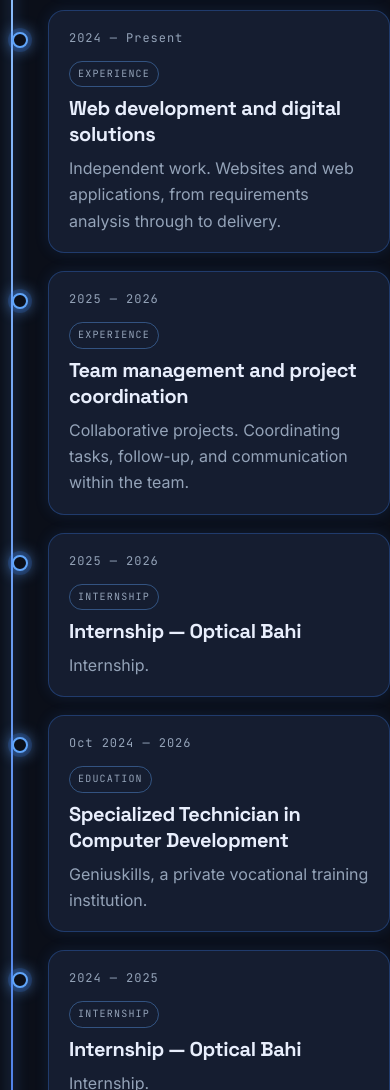
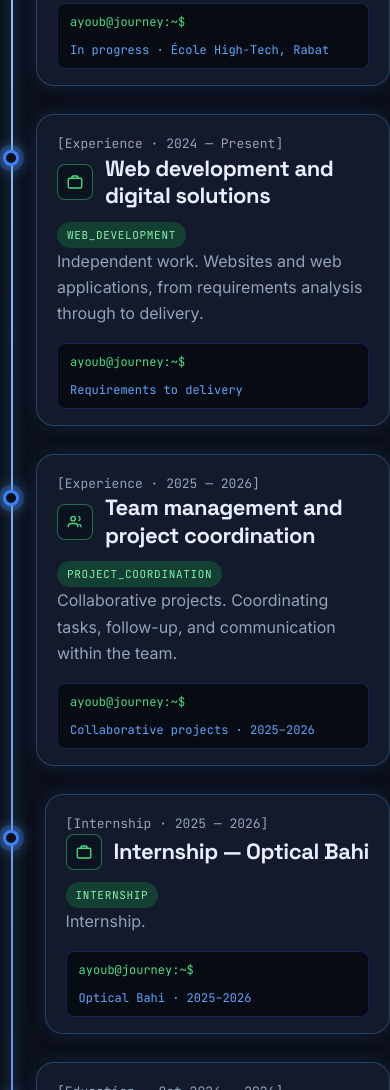
Before and after one commit to TORNADO984/TORNADO984.github.io, a plain HTML site: page index.html in a window 390 px wide. Shown: the part 10910-12000 px from the top of the page. Drawn offline with Linux system fonts and the light colour scheme.

Commit message:
Restyle the journey timeline to the reference layout.
Keep the current CV entries and alternate the cards around a glowing center line.

Co-authored-by: AYOUB ELOUARDI <ciferlu4@gmail.com>

```diff
--- a/index.html
+++ b/index.html
@@ -173,102 +173,93 @@
     <li class="milestone">
       <span class="milestone-node" aria-hidden="true"></span>
       <article class="milestone-card">
-        <div class="milestone-top">
-          <p class="milestone-date">Oct 2026 — Present</p>
-          <p class="milestone-badge">EDUCATION</p>
-        </div>
-        <h3>Professional Licence in DevOps</h3>
+        <p class="milestone-kicker">[Education · Oct 2026 — Present]</p>
+        <div class="milestone-heading"><span class="milestone-icon" aria-hidden="true"><svg viewBox="0 0 24 24" width="18" height="18" fill="none" stroke="currentColor" stroke-width="1.8"><path d="M3 9.5 12 5l9 4.5-9 4.5L3 9.5Z"/><path d="M7 12v4.5c0 .8 2.2 2.5 5 2.5s5-1.7 5-2.5V12"/></svg></span><h3>Professional Licence in DevOps</h3></div>
+        <p class="milestone-badge edu">DEVOPS_LICENCE</p>
         <p>École High-Tech, Rabat. In progress.</p>
+        <div class="milestone-term"><span class="prompt">ayoub@journey:~$</span><span class="note">In progress · École High-Tech, Rabat</span></div>
       </article>
     </li>
     <li class="milestone">
       <span class="milestone-node" aria-hidden="true"></span>
       <article class="milestone-card">
-        <div class="milestone-top">
-          <p class="milestone-date">2024 — Present</p>
-          <p class="milestone-badge">EXPERIENCE</p>
-        </div>
-        <h3>Web development and digital solutions</h3>
+        <p class="milestone-kicker">[Experience · 2024 — Present]</p>
+        <div class="milestone-heading"><span class="milestone-icon job" aria-hidden="true"><svg viewBox="0 0 24 24" width="18" height="18" fill="none" stroke="currentColor" stroke-width="1.8"><rect x="3" y="7" width="18" height="13" rx="2"/><path d="M8 7V5.5A1.5 1.5 0 0 1 9.5 4h5A1.5 1.5 0 0 1 16 5.5V7"/></svg></span><h3>Web development and digital solutions</h3></div>
+        <p class="milestone-badge job">WEB_DEVELOPMENT</p>
         <p>Independent work. Websites and web applications, from requirements analysis through to delivery.</p>
+        <div class="milestone-term"><span class="prompt">ayoub@journey:~$</span><span class="note">Requirements to delivery</span></div>
       </article>
     </li>
     <li class="milestone">
       <span class="milestone-node" aria-hidden="true"></span>
       <article class="milestone-card">
-        <div class="milestone-top">
-          <p class="milestone-date">2025 — 2026</p>
-          <p class="milestone-badge">EXPERIENCE</p>
-        </div>
-        <h3>Team management and project coordination</h3>
+        <p class="milestone-kicker">[Experience · 2025 — 2026]</p>
+        <div class="milestone-heading"><span class="milestone-icon job" aria-hidden="true"><svg viewBox="0 0 24 24" width="18" height="18" fill="none" stroke="currentColor" stroke-width="1.8"><path d="M16 19v-1a4 4 0 0 0-4-4H7a4 4 0 0 0-4 4v1"/><circle cx="9.5" cy="7.5" r="3"/><path d="M20 19v-1a3.5 3.5 0 0 0-2.5-3.3"/><path d="M16.5 4.6a3 3 0 0 1 0 5.8"/></svg></span><h3>Team management and project coordination</h3></div>
+        <p class="milestone-badge job">PROJECT_COORDINATION</p>
         <p>Collaborative projects. Coordinating tasks, follow-up, and communication within the team.</p>
+        <div class="milestone-term"><span class="prompt">ayoub@journey:~$</span><span class="note">Collaborative projects · 2025–2026</span></div>
       </article>
     </li>
     <li class="milestone">
       <span class="milestone-node" aria-hidden="true"></span>
       <article class="milestone-card">
-        <div class="milestone-top">
-          <p class="milestone-date">2025 — 2026</p>
-          <p class="milestone-badge">INTERNSHIP</p>
-        </div>
-        <h3>Internship — Optical Bahi</h3>
+        <p class="milestone-kicker">[Internship · 2025 — 2026]</p>
+        <div class="milestone-heading"><span class="milestone-icon job" aria-hidden="true"><svg viewBox="0 0 24 24" width="18" height="18" fill="none" stroke="currentColor" stroke-width="1.8"><rect x="3" y="7" width="18" height="13" rx="2"/><path d="M8 7V5.5A1.5 1.5 0 0 1 9.5 4h5A1.5 1.5 0 0 1 16 5.5V7"/></svg></span><h3>Internship — Optical Bahi</h3></div>
+        <p class="milestone-badge job">INTERNSHIP</p>
         <p>Internship.</p>
+        <div class="milestone-term"><span class="prompt">ayoub@journey:~$</span><span class="note">Optical Bahi · 2025–2026</span></div>
       </article>
     </li>
     <li class="milestone">
       <span class="milestone-node" aria-hidden="true"></span>
       <article class="milestone-card">
-        <div class="milestone-top">
-          <p class="milestone-date">Oct 2024 — 2026</p>
-          <p class="milestone-badge">EDUCATION</p>
-        </div>
-        <h3>Specialized Technician in Computer Development</h3>
+        <p class="milestone-kicker">[Education · Oct 2024 — 2026]</p>
+        <div class="milestone-heading"><span class="milestone-icon" aria-hidden="true"><svg viewBox="0 0 24 24" width="18" height="18" fill="none" stroke="currentColor" stroke-width="1.8"><path d="M4 5.5A2.5 2.5 0 0 1 6.5 3H20v16H6.5A2.5 2.5 0 0 0 4 21.5Z"/><path d="M4 5.5A2.5 2.5 0 0 1 6.5 8H20"/></svg></span><h3>Specialized Technician in Computer Development</h3></div>
+        <p class="milestone-badge edu">COMPUTER_DEVELOPMENT</p>
         <p>Geniuskills, a private vocational training institution.</p>
+        <div class="milestone-term"><span class="prompt">ayoub@journey:~$</span><span class="note">Geniuskills · Oct 2024–2026</span></div>
       </article>
     </li>
     <li class="milestone">
       <span class="milestone-node" aria-hidden="true"></span>
       <article class="milestone-card">
-        <div class="milestone-top">
-          <p class="milestone-date">2024 — 2025</p>
-          <p class="milestone-badge">INTERNSHIP</p>
-        </div>
-        <h3>Internship — Optical Bahi</h3>
+        <p class="milestone-kicker">[Internship · 2024 — 2025]</p>
+        <div class="milestone-heading"><span class="milestone-icon job" aria-hidden="true"><svg viewBox="0 0 24 24" width="18" height="18" fill="none" stroke="currentColor" stroke-width="1.8"><rect x="3" y="7" width="18" height="13" rx="2"/><path d="M8 7V5.5A1.5 1.5 0 0 1 9.5 4h5A1.5 1.5 0 0 1 16 5.5V7"/></svg></span><h3>Internship — Optical Bahi</h3></div>
+        <p class="milestone-badge job">INTERNSHIP</p>
         <p>Internship.</p>
+        <div class="milestone-term"><span class="prompt">ayoub@journey:~$</span><span class="note">Optical Bahi · 2024–2025</span></div>
       </article>
     </li>
     <li class="milestone">
       <span class="milestone-node" aria-hidden="true"></span>
       <article class="milestone-card">
-        <div class="milestone-top">
-          <p class="milestone-date">2023</p>
-          <p class="milestone-badge">EXPERIENCE</p>
-        </div>
-        <h3>Digital marketing and business development</h3>
+        <p class="milestone-kicker">[Experience · 2023]</p>
+        <div class="milestone-heading"><span class="milestone-icon job" aria-hidden="true"><svg viewBox="0 0 24 24" width="18" height="18" fill="none" stroke="currentColor" stroke-width="1.8"><path d="M4 10v8a2 2 0 0 0 2 2h12a2 2 0 0 0 2-2v-8"/><path d="m3 10 9-6 9 6"/><path d="M9 20v-5h6v5"/></svg></span><h3>Digital marketing and business development</h3></div>
+        <p class="milestone-badge job">DIGITAL_MARKETING</p>
         <p>Independent work. Promotion of online services, digital visibility, and client relations.</p>
+        <div class="milestone-term"><span class="prompt">ayoub@journey:~$</span><span class="note">Online services · 2023</span></div>
       </article>
     </li>
     <li class="milestone">
       <span class="milestone-node" aria-hidden="true"></span>
       <article class="milestone-card">
-        <div class="milestone-top">
-          <p class="milestone-date">Nov 2026</p>
-          <p class="milestone-badge">CREDENTIALS</p>
-        </div>
-        <h3>Eight security certifications</h3>
+        <p class="milestone-kicker">[Security · Nov 2026]</p>
+        <div class="milestone-heading"><span class="milestone-icon sec" aria-hidden="true"><svg viewBox="0 0 24 24" width="18" height="18" fill="none" stroke="currentColor" stroke-width="1.8"><path d="M12 3 5 6v6c0 4.2 2.8 7.2 7 9 4.2-1.8 7-4.8 7-9V6Z"/></svg></span><h3>Eight security certifications</h3></div>
+        <p class="milestone-badge sec">SECURITY_CERTIFICATIONS</p>
         <p>CCEP, CTIGA, and CLLMSE from Red Team Leaders. Application Security Foundations Level 1, Secure Coding, and Security Headers from Semgrep. Fundamentals of DevOps on AWS from Simplilearn.</p>
         <a class="text-link" href="#certifications">View certifications <span aria-hidden="true">↗</span></a>
+        <div class="milestone-term"><span class="prompt">ayoub@journey:~$</span><span class="note">8 credentials · Nov 2026</span></div>
       </article>
     </li>
     <li class="milestone">
       <span class="milestone-node" aria-hidden="true"></span>
       <article class="milestone-card">
-        <div class="milestone-top">
-          <p class="milestone-date">2025 — 2026</p>
-          <p class="milestone-badge">ENGINEERING</p>
-        </div>
-        <h3>PenAI, LogSentinel, and Linux Server Health Monitor</h3>
+        <p class="milestone-kicker">[Projects · 2025 — 2026]</p>
+        <div class="milestone-heading"><span class="milestone-icon sec" aria-hidden="true"><svg viewBox="0 0 24 24" width="18" height="18" fill="none" stroke="currentColor" stroke-width="1.8"><path d="m8 8-4 4 4 4"/><path d="m16 8 4 4-4 4"/><path d="m13 6-2 12"/></svg></span><h3>PenAI, LogSentinel, and Linux Server Health Monitor</h3></div>
+        <p class="milestone-badge sec">SECURITY_PROJECTS</p>
         <p>PenAI runs authorized OWASP ZAP scans and AI remediation reports. LogSentinel is a mini SIEM with MITRE ATT&amp;CK detections. Linux Server Health Monitor checks server health from the command line.</p>
         <a class="text-link" href="#projects">View projects <span aria-hidden="true">↗</span></a>
+        <div class="milestone-term"><span class="prompt">ayoub@journey:~$</span><span class="note">ZAP · MITRE ATT&amp;CK · CLI</span></div>
       </article>
     </li>
   </ol>
--- a/styles.css
+++ b/styles.css
@@ -111,20 +111,31 @@ summary::-webkit-details-marker{display:none}
 .certification-meta dd{margin:0;overflow-wrap:anywhere}
 .credential-id{font-family:var(--font-mono);font-size:12px;color:#dbeafe}
 .certification-verify{margin-top:auto;align-self:flex-start}
-.timeline{list-style:none;margin:0;padding:0 0 0 8px;position:relative}
-.timeline::before{content:"";position:absolute;left:15px;top:8px;bottom:8px;width:2px;background:linear-gradient(#93c5fd,#1d4ed8);box-shadow:0 0 14px rgba(96,165,250,.7)}
-.milestone{position:relative;padding:0 0 18px 48px}
-.milestone-node{position:absolute;left:8px;top:22px;width:16px;height:16px;border-radius:50%;background:#0b0f19;border:2px solid #60a5fa;box-shadow:0 0 0 4px rgba(59,130,246,.18),0 0 16px #60a5fa}
-.milestone-card{background:var(--card);border:1px solid rgba(59,130,246,.3);border-radius:16px;padding:18px 20px;box-shadow:0 0 15px rgba(59,130,246,.12)}
-.milestone-card:hover{border-color:rgba(96,165,250,.65);box-shadow:0 0 24px rgba(96,165,250,.28)}
-.milestone-top{display:flex;justify-content:space-between;gap:12px;align-items:center;margin-bottom:8px}
-.milestone-date{margin:0;font-family:var(--font-mono);font-size:12px;letter-spacing:.08em;color:var(--glow)}
-.milestone-badge{margin:0;font-family:var(--font-mono);font-size:10px;letter-spacing:.12em;color:#dbeafe;border:1px solid rgba(96,165,250,.4);border-radius:999px;padding:4px 8px}
-.milestone-card h3{margin:0 0 8px;font-family:var(--font-display);font-size:20px;letter-spacing:-.02em}
-.milestone-card p{margin:0;color:var(--muted);line-height:1.65}
+.timeline{list-style:none;margin:8px auto 0;padding:0;position:relative;max-width:1080px}
+.timeline::before{content:"";position:absolute;left:50%;top:0;bottom:0;width:2px;transform:translateX(-50%);background:linear-gradient(#93c5fd,#1d4ed8);box-shadow:0 0 14px rgba(96,165,250,.75)}
+.milestone{position:relative;display:flex;width:100%;margin:0 0 28px}
+.milestone:nth-child(odd){justify-content:flex-start}
+.milestone:nth-child(even){justify-content:flex-end}
+.milestone-node{position:absolute;left:50%;top:36px;width:16px;height:16px;border-radius:50%;transform:translateX(-50%);background:#0b0f19;border:3px solid #3b82f6;box-shadow:0 0 0 5px rgba(59,130,246,.22),0 0 16px #60a5fa;z-index:1}
+.milestone-card{width:calc(50% - 36px);background:#121a2b;border:1px solid rgba(96,165,250,.28);border-radius:18px;padding:18px 20px 16px;box-shadow:0 0 18px rgba(59,130,246,.16)}
+.milestone-card:hover{border-color:rgba(96,165,250,.6);box-shadow:0 0 26px rgba(96,165,250,.28)}
+.milestone-kicker{margin:0 0 12px;font-family:var(--font-mono);font-size:13px;color:#60a5fa}
+.milestone-heading{display:flex;align-items:center;gap:12px;margin-bottom:12px}
+.milestone-icon{width:36px;height:36px;flex:0 0 36px;display:grid;place-items:center;border-radius:8px;background:#0b1220;border:1px solid rgba(96,165,250,.4);color:#60a5fa}
+.milestone-icon.job{color:#4ade80;border-color:rgba(74,222,128,.45)}
+.milestone-icon.sec{color:#fbbf24;border-color:rgba(251,191,36,.55)}
+.milestone-card h3{margin:0;font-family:var(--font-display);font-size:22px;letter-spacing:-.02em;line-height:1.25}
+.milestone-badge{display:inline-block;margin:0 0 12px;font-family:var(--font-mono);font-size:11px;letter-spacing:.06em;border-radius:999px;padding:4px 10px}
+.milestone-badge.edu{background:rgba(37,99,235,.28);color:#93c5fd}
+.milestone-badge.job{background:rgba(22,163,74,.28);color:#86efac}
+.milestone-badge.sec{background:rgba(217,119,6,.3);color:#fdba74}
+.milestone-card>p{margin:0;color:#94a3b8;line-height:1.65}
 .milestone-card .text-link{display:inline-flex;margin-top:12px}
+.milestone-term{display:flex;justify-content:space-between;gap:12px;align-items:center;margin-top:16px;padding:10px 12px;border-radius:8px;background:#070b14;border:1px solid rgba(30,58,138,.55);font-family:var(--font-mono);font-size:12px}
+.milestone-term .prompt{color:#4ade80;white-space:nowrap}
+.milestone-term .note{color:#60a5fa;text-align:right}
 .milestone-card.reveal{animation:milestoneIn .7s both}
-@keyframes milestoneIn{from{opacity:.25;transform:translateY(18px)}to{opacity:1;transform:none}}
+@keyframes milestoneIn{from{opacity:.2;transform:translateY(18px)}to{opacity:1;transform:none}}
 .contact{padding:36px 28px;margin-bottom:48px}
 .contact h2{font-size:clamp(32px,5vw,52px);line-height:1.1}
 .contact h2 span{color:var(--glow);text-shadow:0 0 12px rgba(96,165,250,.4)}
@@ -168,10 +179,12 @@ summary::-webkit-details-marker{display:none}
   .footer-note{margin-left:0}
 }
 @media(max-width:760px){
-  .milestone{padding-left:40px}
-  .timeline::before{left:11px}
-  .milestone-node{left:4px}
-  .milestone-top{align-items:flex-start;flex-direction:column}
+  .timeline::before{left:11px;transform:none}
+  .milestone{justify-content:flex-start}
+  .milestone-node{left:11px}
+  .milestone-card{width:auto;margin-left:36px}
+  .milestone-term{flex-direction:column;align-items:flex-start}
+  .milestone-term .note{text-align:left}
 }
 @media(prefers-reduced-motion:reduce){
   html{scroll-behavior:auto}
```
